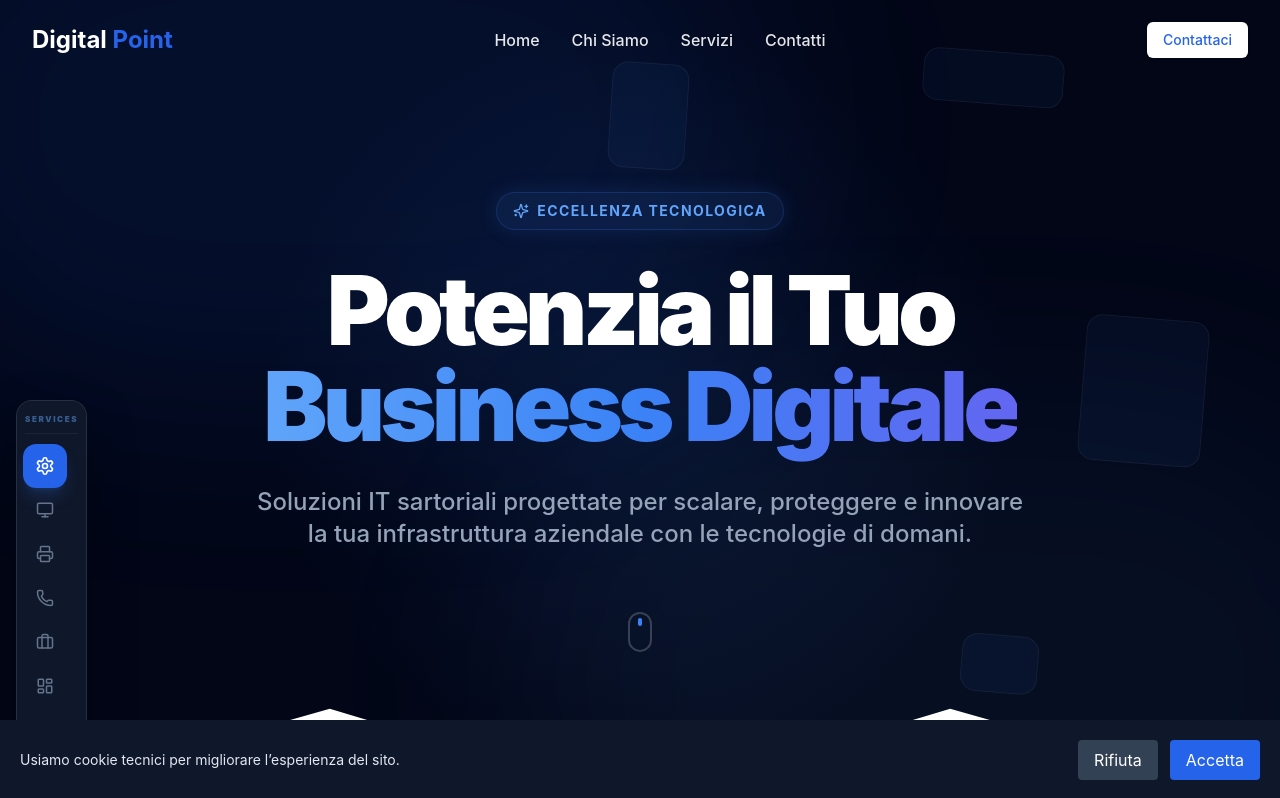
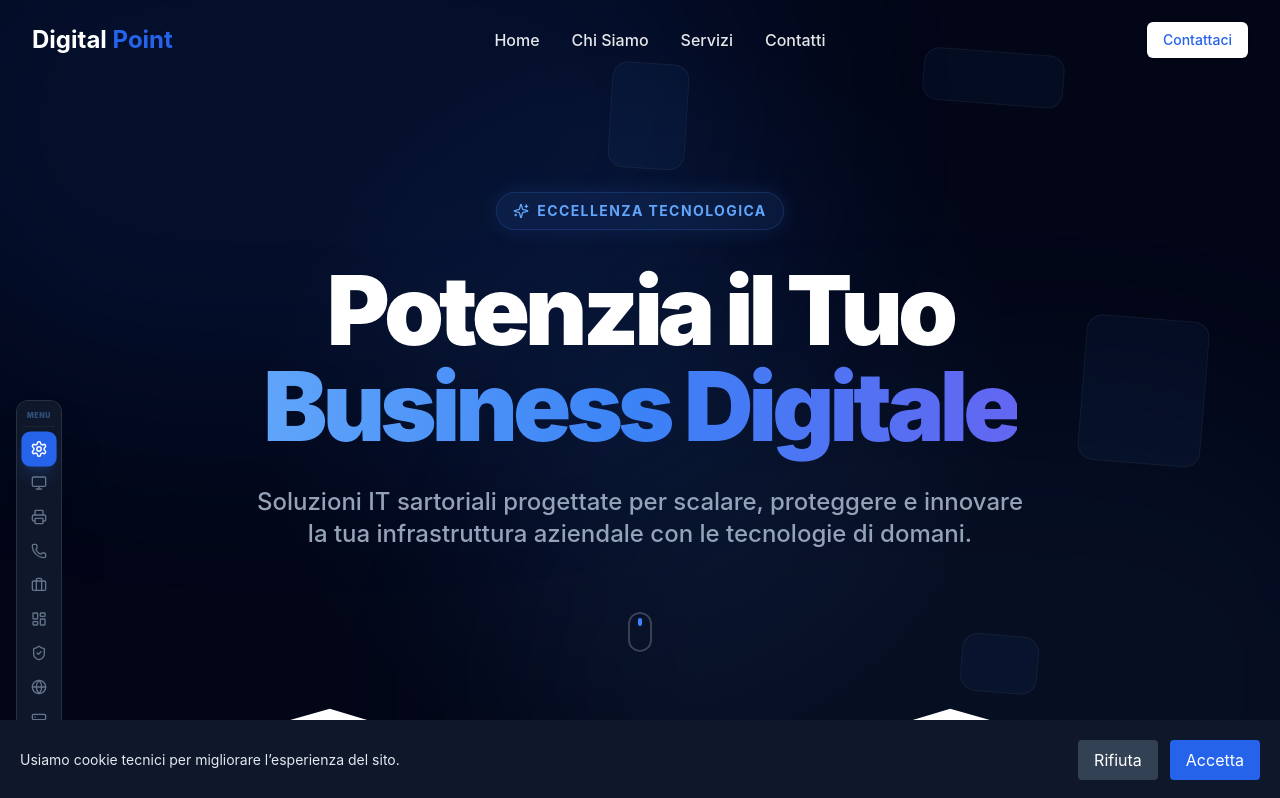
Before and after one commit to Vittomazza/digital-point-website, a React (Create React App) app: page /servizi in a window 1280 px wide. Shown: the top 798 px of the page. Built offline with nearby package versions, Linux system fonts and the light colour scheme.

Commit message:
fix_menu_size_and_lag

```diff
--- a/src/pages/ServicesPage.jsx
+++ b/src/pages/ServicesPage.jsx
@@ -104,9 +104,9 @@ export const ServicesPage = () => {
       <motion.div
         initial={{ opacity: 0, x: -20 }}
         animate={{ opacity: 1, x: 0 }}
-        className="fixed left-4 top-1/2 -translate-y-1/2 z-[100] hidden md:flex flex-col gap-1 p-2 bg-slate-900 shadow-[0_20px_50px_rgba(0,0,0,0.3)] border border-white/10 rounded-2xl max-h-[85vh] overflow-y-auto no-scrollbar"
+        className="fixed left-2 lg:left-4 top-1/2 -translate-y-1/2 z-[100] hidden md:flex flex-col gap-0.5 p-1.5 bg-slate-900 shadow-2xl border border-white/10 rounded-xl max-h-[90vh] overflow-y-auto no-scrollbar"
       >
-        <div className="text-[8px] font-black uppercase tracking-[0.2em] text-blue-400/50 mb-2 text-center pt-1 border-b border-white/5 pb-2">Services</div>
+        <div className="text-[7px] font-black uppercase tracking-[0.1em] text-blue-400/40 mb-1 text-center pt-1 border-b border-white/5 pb-1">Menu</div>
         {mockData.services.map((service) => {
           const Icon = iconMap[service.icon] || Server;
           const isActive = activeService === service.id;
@@ -114,16 +114,16 @@ export const ServicesPage = () => {
             <button
               key={service.id}
               onClick={() => scrollToService(service.id)}
-              className={`group relative flex items-center justify-center w-10 h-10 rounded-xl transition-all duration-300 shrink-0 ${
+              className={`group relative flex items-center justify-center w-8 h-8 rounded-lg transition-all duration-200 shrink-0 ${
                 isActive
                   ? 'bg-blue-600 text-white shadow-lg shadow-blue-500/20 scale-110'
                   : 'text-slate-500 hover:bg-white/5 hover:text-blue-400'
               }`}
             >
-              <Icon size={18} />
+              <Icon size={16} />
 
               {/* Tooltip */}
-              <div className="absolute left-full ml-4 px-3 py-2 bg-slate-900 text-white text-[10px] font-bold rounded-lg opacity-0 pointer-events-none group-hover:opacity-100 transition-all duration-200 translate-x-[-10px] group-hover:translate-x-0 whitespace-nowrap shadow-xl border border-white/10 z-[110]">
+              <div className="absolute left-full ml-3 px-2 py-1 bg-slate-900 text-white text-[9px] font-bold rounded-md opacity-0 pointer-events-none group-hover:opacity-100 transition-all duration-200 translate-x-[-5px] group-hover:translate-x-0 whitespace-nowrap shadow-xl border border-white/10 z-[110]">
                 {service.title}
               </div>
             </button>
```
